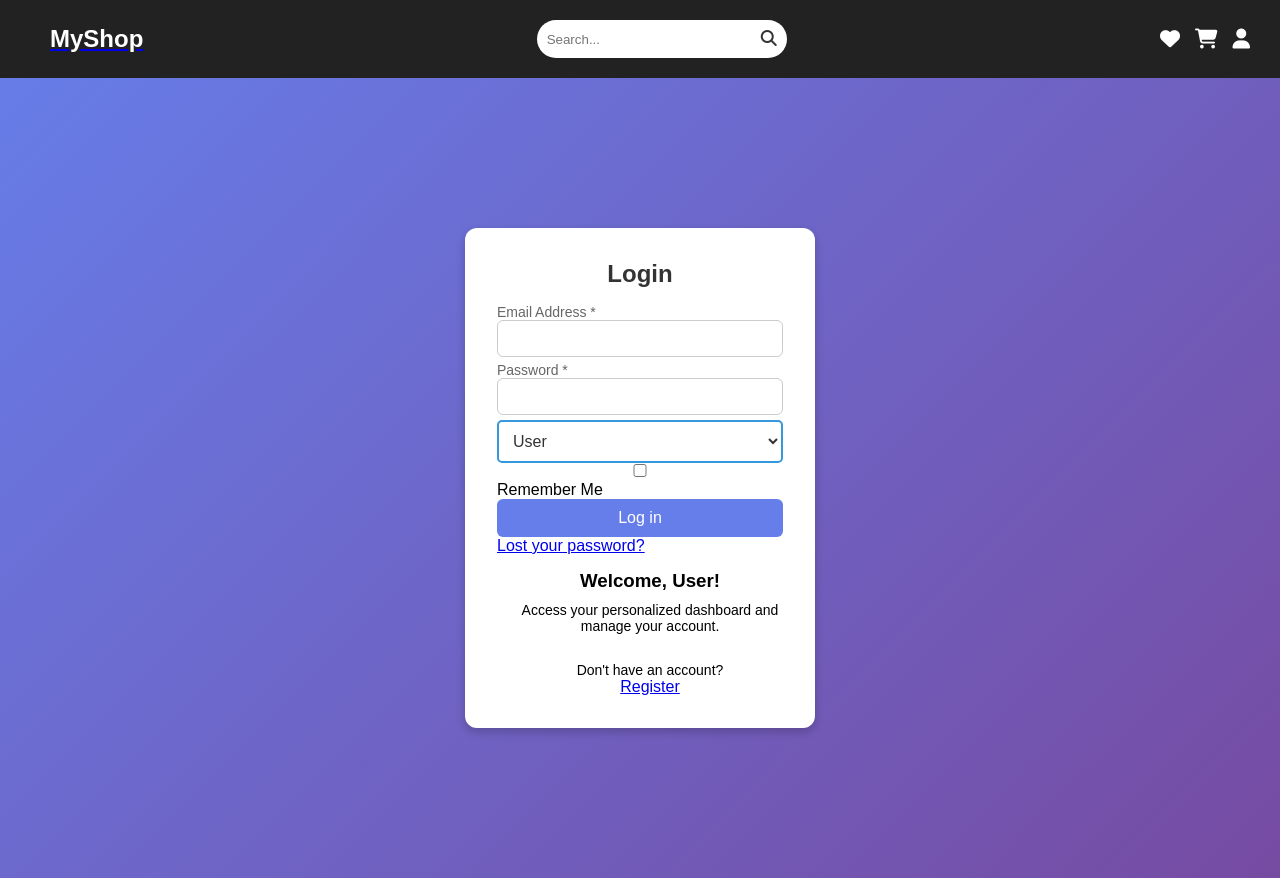
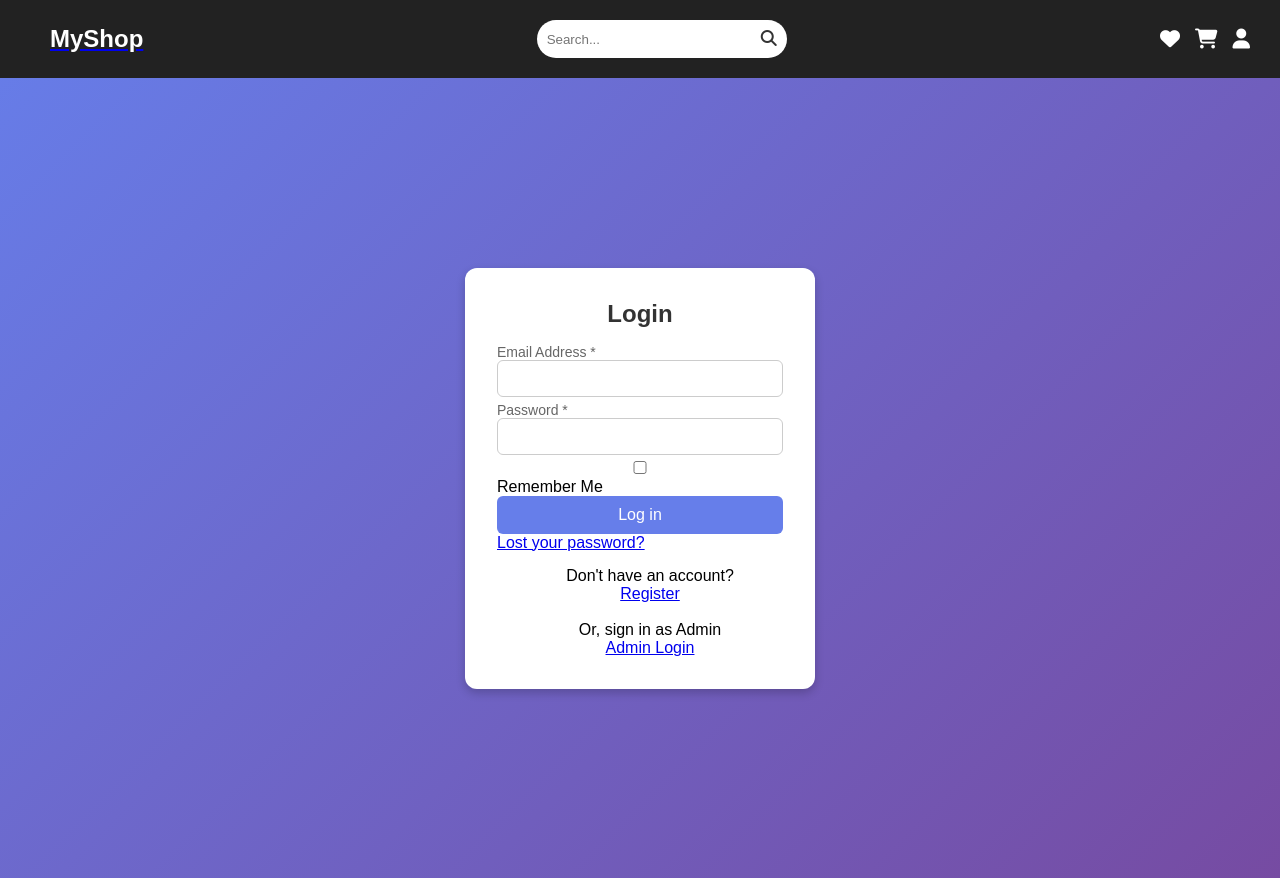
Before and after one commit to Asystole-2/Fullstack-eCommerce-, a React (Create React App) app in the folder client/: page /Login in a window 1280 px wide. Built offline with nearby package versions, Linux system fonts and the light colour scheme.

Commit message:
Login fixed

```diff
--- a/client/src/App.js
+++ b/client/src/App.js
@@ -23,7 +23,7 @@ export default class App extends Component {
                     <Switch>
                         <Route exact path="/MainPage" component={MainPage}/>
                         <Route exact path="/Login" component={Login}/>
-                        <LoggedInRoute exact path="/Register" component={Register}/>
+                        <Route exact path="/Register" component={Register}/>
                         <LoggedInRoute exact path="/AddInstrument" component={AddInstrument}/>
                         <LoggedInRoute exact path="/EditInstrument/:id" component={EditInstrument}/>
                         <Route component={MainPage}/>
--- a/client/src/components/Login.js
+++ b/client/src/components/Login.js
@@ -1,40 +1,52 @@
-import React, {Component} from "react"
+import React, { Component } from "react";
 import Navbar from "./Navbar";
 import axios from "axios";
-import {Link} from "react-router-dom";
+import { Link, Redirect } from "react-router-dom";
+import { SERVER_HOST } from "../config/global_constants";
 
 class Login extends Component {
     constructor(props) {
-        super(props)
+        super(props);
         this.state = {
             loginEmail: '',
             loginPassword: '',
-            role: 'user',
-        }
+        };
     }
 
-    handleLogin = async (e) => {
-        e.preventDefault()
-        console.log('Login with:', this.state.loginEmail, this.state.loginPassword)
-        // Add login logic here
-        try {
-            const res = await axios.post('http://localhost:3000/login', this.state.loginEmail, this.state.loginPassword)
-            localStorage.setItem('token', res.data.token)
-            this.setState({role: res.data.role})
-            alert('Login successfully')
-        } catch (error) {
-            alert('Login failed.')
+handleLogin = async (e) => {
+    e.preventDefault();
+    console.log('Login with:', this.state.loginEmail, this.state.loginPassword);
+
+    try {
+        const res = await axios.post(`${SERVER_HOST}/users/login`, {
+            email: this.state.loginEmail,
+            password: this.state.loginPassword
+        });
+
+        if (res.data.errorMessage) {
+            this.setState({ errors: { general: res.data.errorMessage } });
+        } else {
+            localStorage.setItem('token', res.data.token);
+            alert('Login successful');
+            this.setState({ isLoggedIn: true });
         }
+    } catch (error) {
+        console.error('Login error:', error.response?.data || error.message);
+        this.setState({ errors: { general: error.response?.data?.error || "Login failed. Please check your credentials." } });
     }
+};
 
-    handleRoleChange = e => {
-        this.setState({role: e.target.value})
+
+
+
+render() {
+    if (this.state.isLoggedIn)
+    {
+        return <Redirect to="/MainPage"/>;
     }
-
-    render() {
         return (
             <div>
-                <Navbar/>
+                <Navbar />
                 <div className="login">
                     <div className="login-container">
                         {/* Login Form */}
@@ -43,50 +55,43 @@ class Login extends Component {
                             <div className="input-group">
                                 <label>
                                     Email Address *
-                                    <input type="email" value={this.state.loginEmail}
-                                           onChange={e => this.setState({loginEmail: e.target.value})} required/>
+                                    <input
+                                        type="email"
+                                        value={this.state.loginEmail}
+                                        onChange={e => this.setState({ loginEmail: e.target.value })}
+                                        required
+                                    />
                                 </label>
                                 <label>
                                     Password *
-                                    <input type="password" value={this.state.loginPassword}
-                                           onChange={e => this.setState({loginPassword: e.target.value})} required/>
+                                    <input
+                                        type="password"
+                                        value={this.state.loginPassword}
+                                        onChange={e => this.setState({ loginPassword: e.target.value })}
+                                        required
+                                    />
                                 </label>
-                                <select value={this.state.role} onChange={this.handleRoleChange}>
-                                    <option value="user">User</option>
-                                    <option value="admin">Admin</option>
-                                </select>
                                 <div>
-                                    <input type="checkbox"/>Remember Me
+                                    <input type="checkbox" /> Remember Me
                                 </div>
                                 <button type="submit">Log in</button>
                                 <a href="#">Lost your password?</a>
                             </div>
                         </form>
 
-                        {/* Displaying different content based on role option */}
-                        <div style={{marginLeft: 20}}>
-                            {this.state.role === 'user' && (
-                                <div>
-                                    <h3>Welcome, User!</h3>
-                                    <p className="switch">Access your personalized dashboard and manage your
-                                        account.</p>
-                                    <br/>
-                                    <p className="switch">Don't have an account?</p>
-                                    <Link to="/Register">Register</Link>
-                                </div>
-                            )}
-                            {this.state.role === 'admin' && (
-                                <div>
-                                    <h3>Welcome, Admin!</h3>
-                                    <p>Manage users, view analytics, and configure settings.</p>
-                                </div>
-                            )}
+                        {/* Additional Links */}
+                        <div style={{ marginLeft: 20 }}>
+                            <p>Don't have an account?</p>
+                            <Link to="/Register">Register</Link>
+                            <br /><br />
+                            <p>Or, sign in as Admin</p>
+                            <Link to="/AdminLogin">Admin Login</Link>
                         </div>
                     </div>
                 </div>
             </div>
-        )
+        );
     }
 }
 
-export default Login
+export default Login;
--- a/client/src/components/MainPage.js
+++ b/client/src/components/MainPage.js
@@ -1,6 +1,7 @@
 import React, {Component} from "react"
 import Navbar from "./Navbar"
 import Products from "./Products"
+import {SearchProvider} from "./SearchContext";
 
 export default class MainPage extends Component {
     render() {
@@ -8,7 +9,9 @@ export default class MainPage extends Component {
             <div className="main-page">
                 <Navbar/>
                 <div className="content">
-                    <Products/>
+                    <SearchProvider>
+                        <Products/>
+                    </SearchProvider>
                 </div>
             </div>
         )
--- a/client/src/components/Products.js
+++ b/client/src/components/Products.js
@@ -7,7 +7,7 @@ import {Link} from "react-router-dom";
 import CategoryDropDown from "./CategoryDropDown"
 import BrandDropDown from "./BrandDropDown"
 import SortProducts from "./SortProducts"
-import SearchContext, {SearchProvider} from "./SearchContext";
+import SearchContext from "./SearchContext";
 
 export default class Products extends Component {
     constructor(props) {
@@ -113,7 +113,7 @@ export default class Products extends Component {
 
     render() {
         const {products, selectedBrand, selectedCategory, sortOrder} = this.state
-        const {searchQuery} = this.context
+        const { searchQuery = "" } = this.context || {};
 
         let filteredProducts = products.filter(product => {
             return (
```
Also changed, not shown: 2 other files (tests, documents, lock files or other folders).
